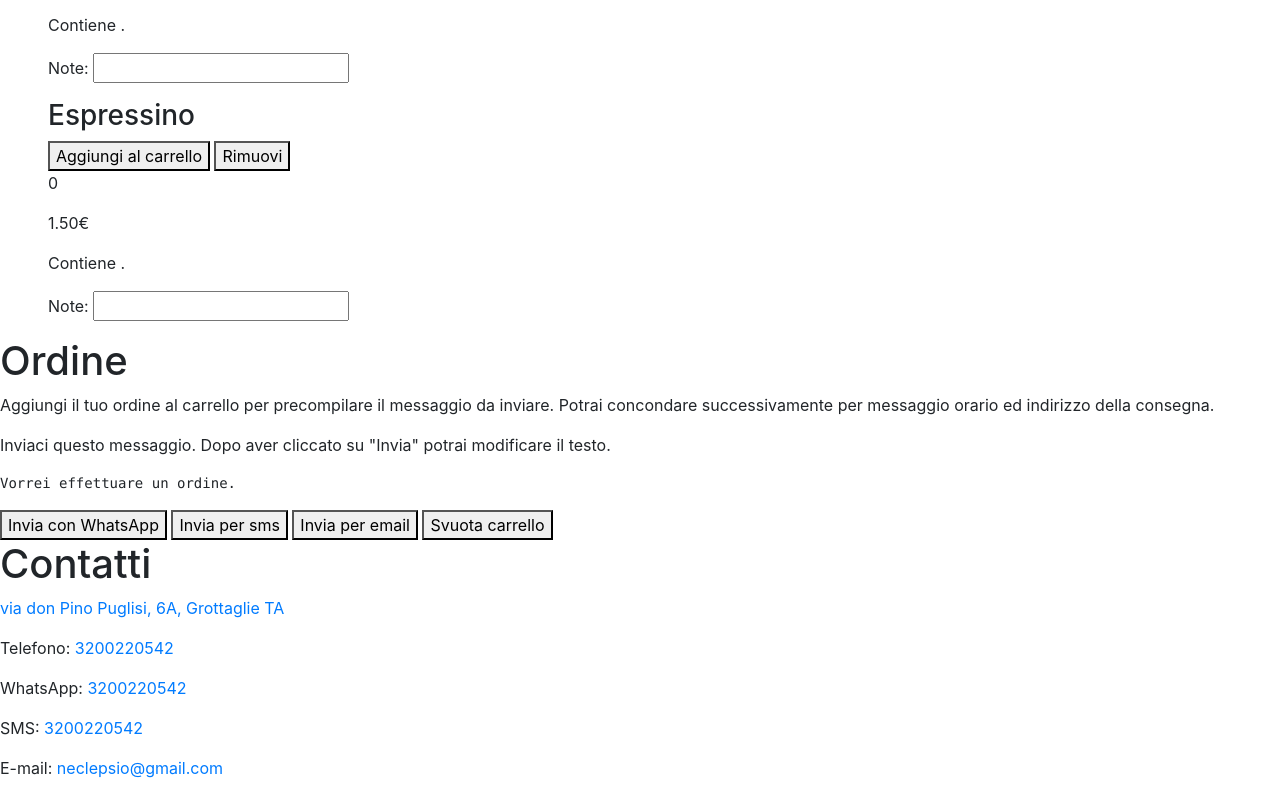
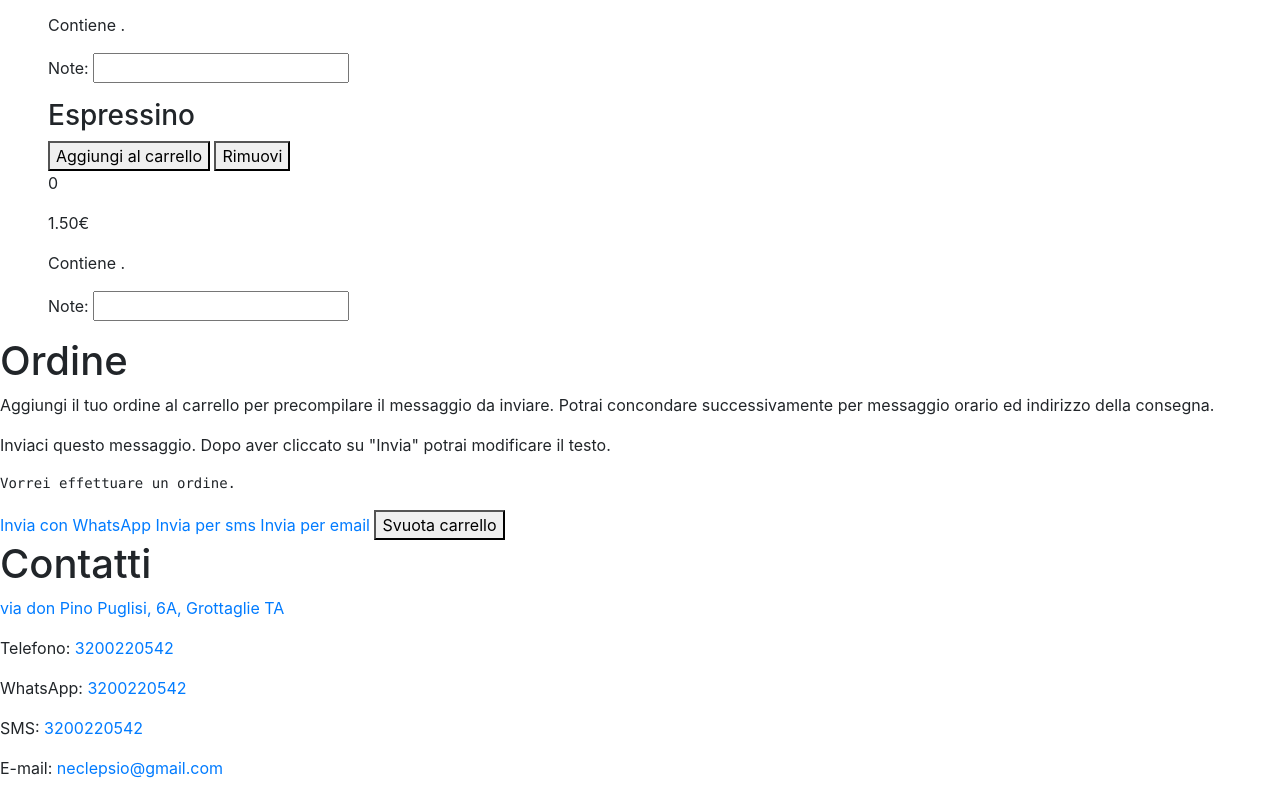
Before and after one commit to neclepsio/neclepsio.github.com, a plain HTML site: page index.min.html in a window 1280 px wide. Shown: the part 4568-5364 px from the top of the page. Drawn offline with nearby package versions, Linux system fonts and the light colour scheme.

Commit message:
Update index.min.html

```diff
--- a/index.min.html
+++ b/index.min.html
@@ -41,7 +41,7 @@ var elems=document.querySelectorAll("input.carrello");for(var i=0;i<elems.length
 <button class=carrello data-id=16 data-delta=-1>Rimuovi</button><p class=carrello data-id=16>0<p><span class=prezzo data-id=16>3.00</span>€<p>Contiene .<p>Note: <input class=carrello data-id=16></div><h2>Caffetteria</h2><div style=margin-left:3em><h3>Caffè</h3><button class=carrello data-id=17 data-delta=+1>Aggiungi al carrello</button>
 <button class=carrello data-id=17 data-delta=-1>Rimuovi</button><p class=carrello data-id=17>0<p><span class=prezzo data-id=17>1.00</span>€<p>Contiene .<p>Note: <input class=carrello data-id=17></div><div style=margin-left:3em><h3>Espressino</h3><button class=carrello data-id=18 data-delta=+1>Aggiungi al carrello</button>
 <button class=carrello data-id=18 data-delta=-1>Rimuovi</button><p class=carrello data-id=18>0<p><span class=prezzo data-id=18>1.50</span>€<p>Contiene .<p>Note: <input class=carrello data-id=18></div></div><h1>Ordine</h1><div><p>Aggiungi il tuo ordine al carrello per precompilare il messaggio da inviare.
-Potrai concondare successivamente per messaggio orario ed indirizzo della consegna.<p>Inviaci questo messaggio. Dopo aver cliccato su "Invia" potrai modificare il testo.<pre id=messaggio-pre></pre><button id=messaggio-wa href=about:blank>Invia con WhatsApp</button>
-<button id=messaggio-sms href=about:blank>Invia per sms</button>
-<button id=messaggio-email href=about:blank>Invia per email</button>
+Potrai concondare successivamente per messaggio orario ed indirizzo della consegna.<p>Inviaci questo messaggio. Dopo aver cliccato su "Invia" potrai modificare il testo.<pre id=messaggio-pre></pre><a id=messaggio-wa href=about:blank>Invia con WhatsApp</a>
+<a id=messaggio-sms href=about:blank>Invia per sms</a>
+<a id=messaggio-email href=about:blank>Invia per email</a>
 <button id=svuota>Svuota carrello</button></div><h1>Contatti</h1><div><p><a href=https://goo.gl/maps/cmoqk7w1ZBwrYHxM6>via don Pino Puglisi, 6A, Grottaglie TA</a><p>Telefono: <a href=tel:+393200220542>3200220542</a><p>WhatsApp: <a href=https://wa.me//393200220542>3200220542</a><p>SMS: <a href=sms://+393200220542>3200220542</a><p>E-mail: <a href=mailto:neclepsio@gmail.com>neclepsio@gmail.com</a></div><script src=https://code.jquery.com/jquery-3.5.1.slim.min.js integrity=sha384-DfXdz2htPH0lsSSs5nCTpuj/zy4C+OGpamoFVy38MVBnE+IbbVYUew+OrCXaRkfj crossorigin=anonymous></script><script src=https://cdn.jsdelivr.net/npm/popper.js@1.16.0/dist/umd/popper.min.js integrity=sha384-Q6E9RHvbIyZFJoft+2mJbHaEWldlvI9IOYy5n3zV9zzTtmI3UksdQRVvoxMfooAo crossorigin=anonymous></script><script src=https://stackpath.bootstrapcdn.com/bootstrap/4.5.0/js/bootstrap.min.js integrity=sha384-OgVRvuATP1z7JjHLkuOU7Xw704+h835Lr+6QL9UvYjZE3Ipu6Tp75j7Bh/kR0JKI crossorigin=anonymous></script>
```
